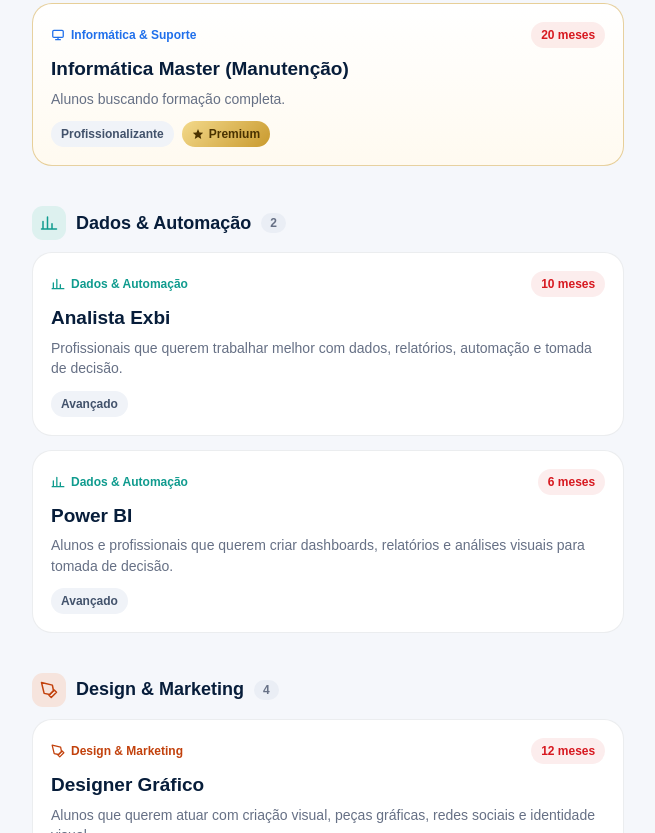
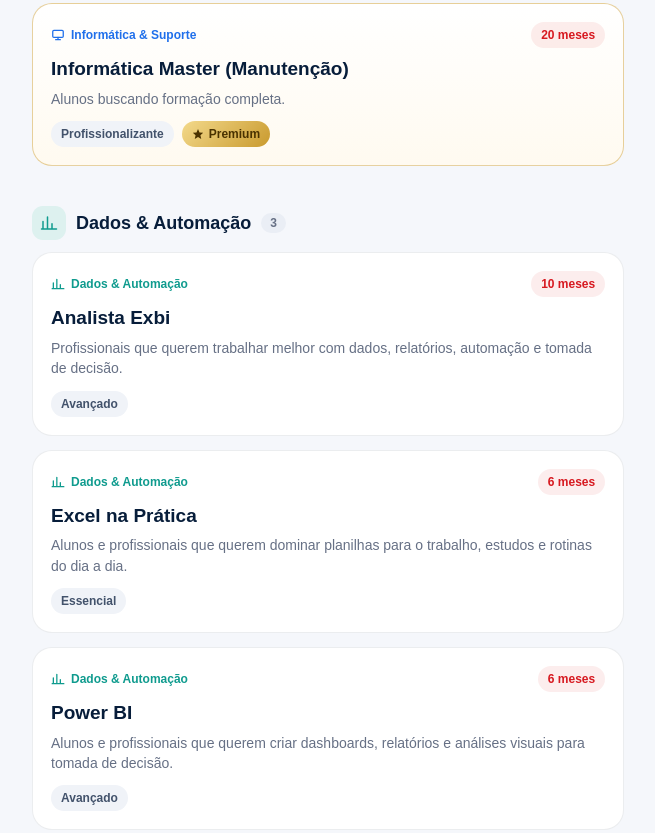
Before and after one commit to decoletreinamento/decole_catalogo, a plain HTML site: page index.html in a window 1280 px wide. Shown: the part 1783-2616 px from the top of the page, without its empty margins (32-687 px from the left). Drawn offline with Linux system fonts and the light colour scheme.

Commit message:
criei o curso de excel na pratica

```diff
--- a/index.html
+++ b/index.html
@@ -976,6 +976,7 @@
           ["Adobe Illustrator", "16h"]
         ]
       },
+
       {
         id: 4,
         code: "000092",
@@ -994,6 +995,25 @@
           ["Desenvolvimento de Games", "24h"],
           ["Desenvolvimento de Games 3D", "24h"],
           ["Desenvolvimento de Games 3D - Módulo final", "16h"]
+        ]
+      },
+
+
+      {
+        id: 37,
+        code: "EXC-001",
+        name: "Excel na Prática",
+        category: "Informática",
+        level: "Essencial",
+        duration: "6 meses",
+        hours: 34,
+        audience: "Alunos e profissionais que querem dominar planilhas para o trabalho, estudos e rotinas do dia a dia.",
+        description: "Curso prático de Excel do nível essencial ao avançado, complementado com Planilhas Google para trabalhar online e em equipe.",
+        modules: [
+          ["Microsoft 365 - Excel Essencial", "8h"],
+          ["Microsoft 365 - Excel Intermediário", "8h"],
+          ["Microsoft 365 - Excel Avançado", "8h"],
+          ["Planilhas Google", "10h"]
         ]
       },
       {
@@ -1676,6 +1696,7 @@
       20: "informatica", 29: "informatica", 36: "informatica",
       // Dados & Automação
       6: "dados", 17: "dados",
+      6: "dados", 17: "dados", 37: "dados",
       // Design & Marketing
       3: "design", 23: "design", 30: "design", 35: "design",
       // Games & Kids
```
